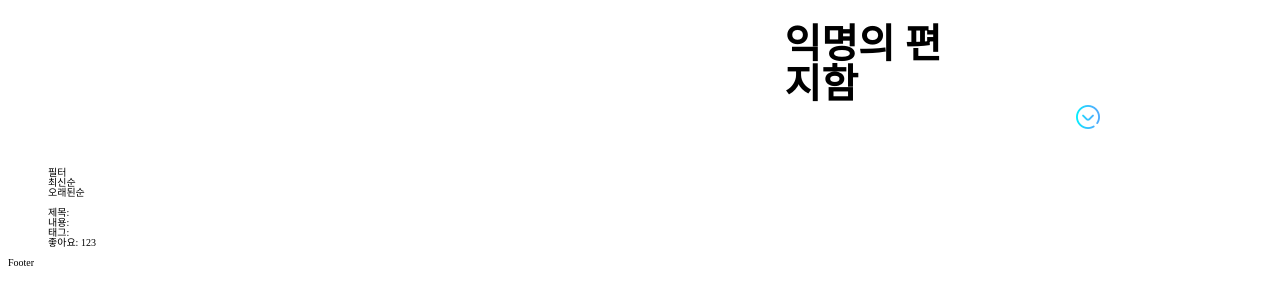
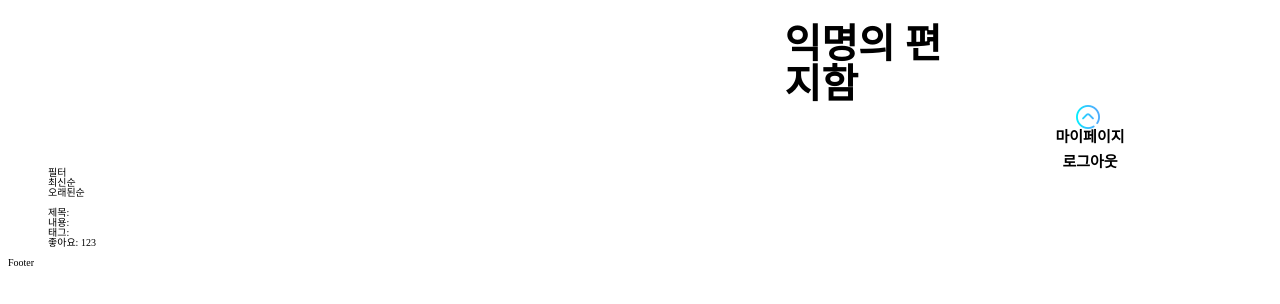
Before and after one commit to KANG0417/deepening-project-B03, a React (Create React App) app: page / in a window 1280 px wide. Both pictures are taken after a click on the button 1110 px from the left and 70 px from the top of the page. Shown: the top 304 px of the page. Built offline with nearby package versions, Linux system fonts and the light colour scheme; no server answers.

Commit message:
update 헤더 유저아이콘 클릭시 드롭다운 메뉴 구현

```diff
--- a/src/components/button/MenuButton.tsx
+++ b/src/components/button/MenuButton.tsx
@@ -2,11 +2,9 @@ import styled, { css, keyframes } from "styled-components";
 import { TMenuButtonProps } from "../../types/header";
 
 const MenuButton = (props: TMenuButtonProps) => {
-  const { ref, type, addStyle = {}, onClick } = props;
+  const { type, addStyle = {}, onClick } = props;
 
-  return (
-    <SMenuButton ref={ref} type={type} addStyle={addStyle} onClick={onClick} />
-  );
+  return <SMenuButton type={type} addStyle={addStyle} onClick={onClick} />;
 };
 
 export default MenuButton;
--- a/src/components/dropDownList/UserMenuDropDown.tsx
+++ b/src/components/dropDownList/UserMenuDropDown.tsx
@@ -1,46 +1,63 @@
 import styled from "styled-components";
-import { TDropDownProps } from "../../types/header";
 import MenuButton from "../button/MenuButton";
 import UserIcon from "../../assets/icons/userIcon.png";
 import topChvronIcon from "../../assets/icons/topChevronIcon.png";
 import bottomChvronIcon from "../../assets/icons/bottomChevronIcon.png";
 import { useEffect, useRef, useState } from "react";
+import { useNavigate } from "react-router-dom";
+import { auth } from "../../firebase/firebase.config";
 
-const UserMenuDropDown = (props: TDropDownProps) => {
+const MYPAGE = "마이페이지";
+const LOGOUT = "로그아웃";
+const OPTIONS = [MYPAGE, LOGOUT];
+
+const UserMenuDropDown = () => {
   const [isExpanded, setIsExpanded] = useState<boolean>(false);
-  const { options, onOptionClick } = props;
-  const dropMenuRef = useRef<HTMLButtonElement | null>(null);
-  const topDropDown = isExpanded;
-  const bottomDropDown = !isExpanded;
+  const dropMenuRef = useRef<HTMLDivElement | null>(null);
+  const navigate = useNavigate();
 
   const handleDropDownClick = () => {
     setIsExpanded(!isExpanded);
   };
 
   useEffect(() => {
-    const handleOutsideClose = (event: { target: any }) => {
-      if (isExpanded && !dropMenuRef.current?.contains(event.target))
-        setIsExpanded(!isExpanded);
+    const handleOutsideClose = (event: any) => {
+      if (
+        isExpanded &&
+        dropMenuRef.current &&
+        !dropMenuRef.current.contains(event.target)
+      ) {
+        console.log(event.target, event.currentTarget, dropMenuRef.current);
+        setIsExpanded(false);
+      }
     };
     document.addEventListener("click", handleOutsideClose);
+    return () => document.removeEventListener("click", handleOutsideClose);
   }, [isExpanded]);
+
+  const onOptionClick = (options: string) => {
+    if (options === MYPAGE) {
+      navigate("/write");
+    }
+    if (options === LOGOUT) {
+      auth.signOut();
+      navigate("/login");
+    }
+  };
 
   return (
     <>
-      <MenuButton
-        ref={dropMenuRef}
-        type={"button"}
-        addStyle={{ backgroundImage: `url(${UserIcon})` }}
-        onClick={handleDropDownClick}
-      />
-      {topDropDown && <img src={`${topChvronIcon}`} alt="위쪽화살표아이콘" />}
-      {bottomDropDown && (
-        <img src={`${bottomChvronIcon}`} alt="아래쪽화살표아이콘" />
-      )}
+      <SMenuContainer onClick={handleDropDownClick} ref={dropMenuRef}>
+        <MenuButton
+          type={"button"}
+          addStyle={{ backgroundImage: `url(${UserIcon})` }}
+        />
+        <img src={isExpanded ? topChvronIcon : bottomChvronIcon} alt="화살표" />
+      </SMenuContainer>
       {isExpanded && (
         <SDropDownContainer>
           <SDropDownList>
-            {options.map((option) => (
+            {OPTIONS.map((option) => (
               <li
                 onClick={() => {
                   setIsExpanded(false);
@@ -59,6 +76,10 @@ const UserMenuDropDown = (props: TDropDownProps) => {
 };
 
 export default UserMenuDropDown;
+
+const SMenuContainer = styled.div`
+  cursor: pointer;
+`;
 
 const SDropDownContainer = styled.div`
   position: absolute;
--- a/src/components/layouts/Header.tsx
+++ b/src/components/layouts/Header.tsx
@@ -1,8 +1,7 @@
 import styled from "styled-components";
 import MenuButton from "../button/MenuButton";
 import WriteIcon from "../../assets/icons/writingIcon.png";
-
-import { useNavigate } from "react-router";
+import { useNavigate } from "react-router-dom";
 import UserMenuDropDown from "../dropDownList/UserMenuDropDown";
 
 const Header = () => {
@@ -14,15 +13,6 @@ const Header = () => {
 
   const handleGoToHomeClick = () => {
     navigate("/");
-  };
-
-  const onOptionClick = (option: string) => {
-    if (option === "마이페이지") {
-      navigate("/write");
-    }
-    if (option === "로그아웃") {
-      alert("로그아웃");
-    }
   };
 
   return (
@@ -38,10 +28,7 @@ const Header = () => {
             />
           </li>
           <li>
-            <UserMenuDropDown
-              options={["마이페이지", "로그아웃"]}
-              onOptionClick={(option) => onOptionClick(option)}
-            />
+            <UserMenuDropDown />
           </li>
         </SMenuBar>
       </SHeaderContainer>
--- a/src/index.tsx
+++ b/src/index.tsx
@@ -4,12 +4,12 @@ import App from "./App";
 import reportWebVitals from "./reportWebVitals";
 
 const root = ReactDOM.createRoot(
-  document.getElementById("root") as HTMLElement
+  document.getElementById("root") as HTMLElement,
 );
 root.render(
   <React.StrictMode>
     <App />
-  </React.StrictMode>
+  </React.StrictMode>,
 );
 
 // If you want to start measuring performance in your app, pass a function
--- a/src/types/header/index.ts
+++ b/src/types/header/index.ts
@@ -1,5 +1,4 @@
 export type TMenuButtonProps = {
-  ref: React.MutableRefObject<HTMLButtonElement | null>;
   type: string;
   addStyle?: {
     backgroundImage: string;
@@ -7,8 +6,3 @@ export type TMenuButtonProps = {
   contents?: string;
   onClick?: () => void;
 };
-
-export type TDropDownProps = {
-  options: string[];
-  onOptionClick: (option: string) => void;
-};
```
